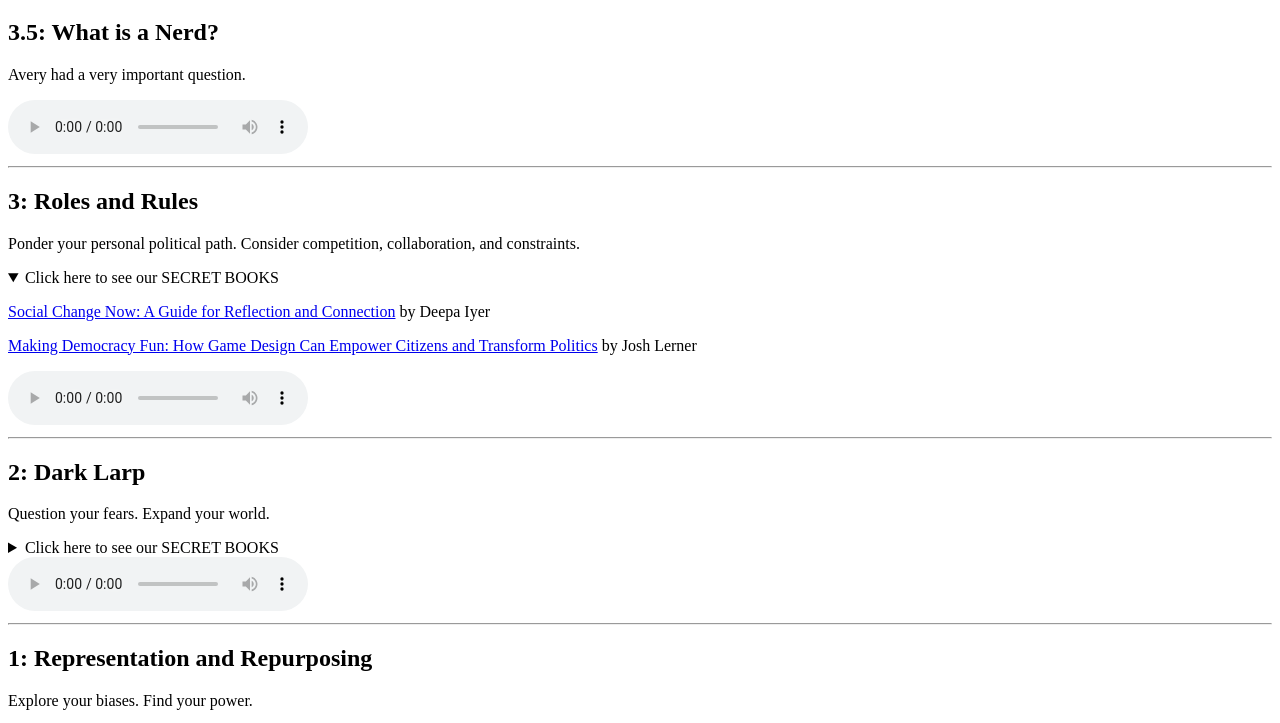
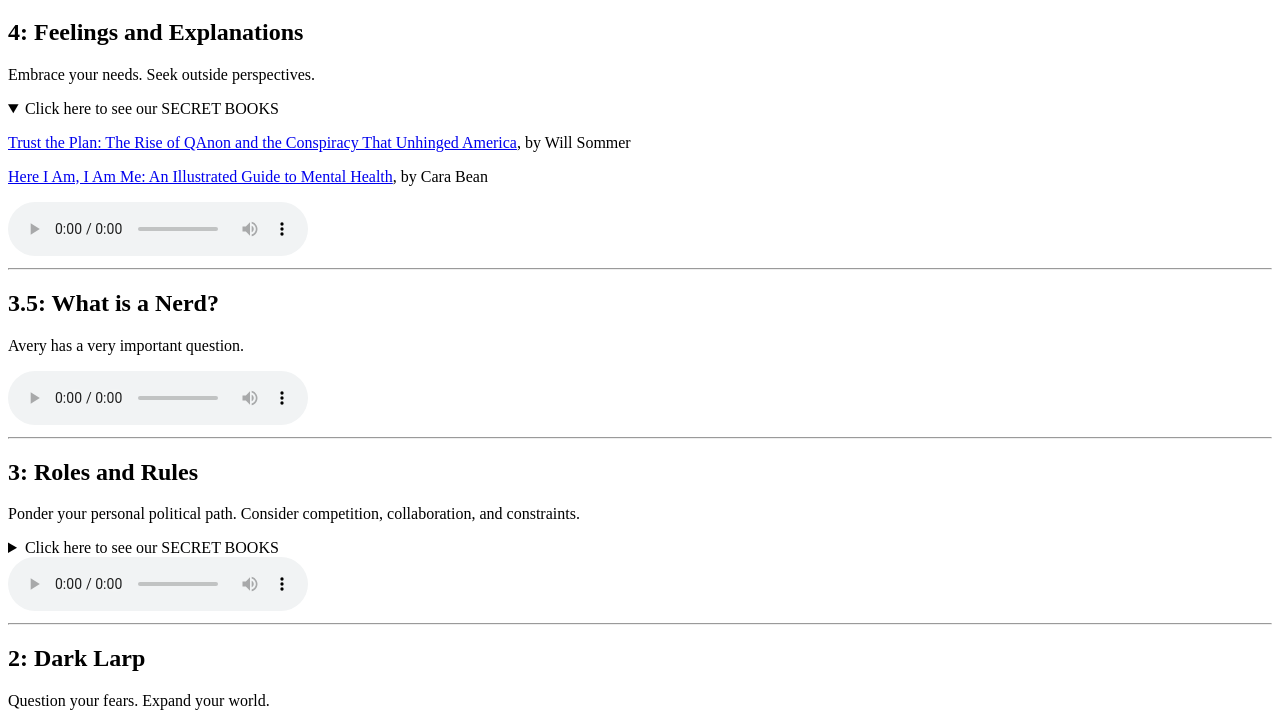
Before and after one commit to BetterNerdPod/betternerdpod.github.io, a plain HTML site: page episodes.html in a window 1280 px wide. Both pictures are taken after a click on the heading "Click here to see our SECRET BOOKS". Shown: the part 61-784 px from the top of the page. Drawn offline with Linux system fonts and the light colour scheme.

Commit message:
Update episodes.html

```diff
--- a/episodes.html
+++ b/episodes.html
@@ -2,8 +2,23 @@
 <html>
 <body>
 <h1>A Better Nerd is Possible</h1>
+
+   <h2>4: Feelings and Explanations</h2>
+   <p>Embrace your needs. Seek outside perspectives. </p>
+   <details>
+  <summary>Click here to see our SECRET BOOKS</summary>
+
+<p><a href="https://bookshop.org/p/books/trust-the-plan-the-rise-of-qanon-and-the-conspiracy-that-unhinged-america-will-sommer/5d54fa216809499b?ean=9780063114494&aid=126995">Trust the Plan: The Rise of QAnon and the Conspiracy That Unhinged America</a>, by Will Sommer</p>
+<p><a href="https://bookshop.org/p/books/here-i-am-i-am-me-an-illustrated-guide-to-mental-health-cara-bean/c1c4df87cf846aa8?ean=9781523508051&aid=126995">Here I Am, I Am Me: An Illustrated Guide to Mental Health</a>, by Cara Bean</p>
+      <audio controls>
+   <source src="https://seriousmischief.net/wp-content/uploads/2026/11/BetterNerdPodEpisode4.mp3" type="audio/mpeg">
+Your browser does not support the audio element.
+</audio>
+   <hr>
+
+
    <h2>3.5: What is a Nerd?</h2>
-   <p>Avery had a very important question.</p>
+   <p>Avery has a very important question.</p>
       <audio controls>
    <source src="https://seriousmischief.net/wp-content/uploads/2026/10/BetterNerdPodEpisode3_5.mp3" type="audio/mpeg">
 Your browser does not support the audio element.
```
